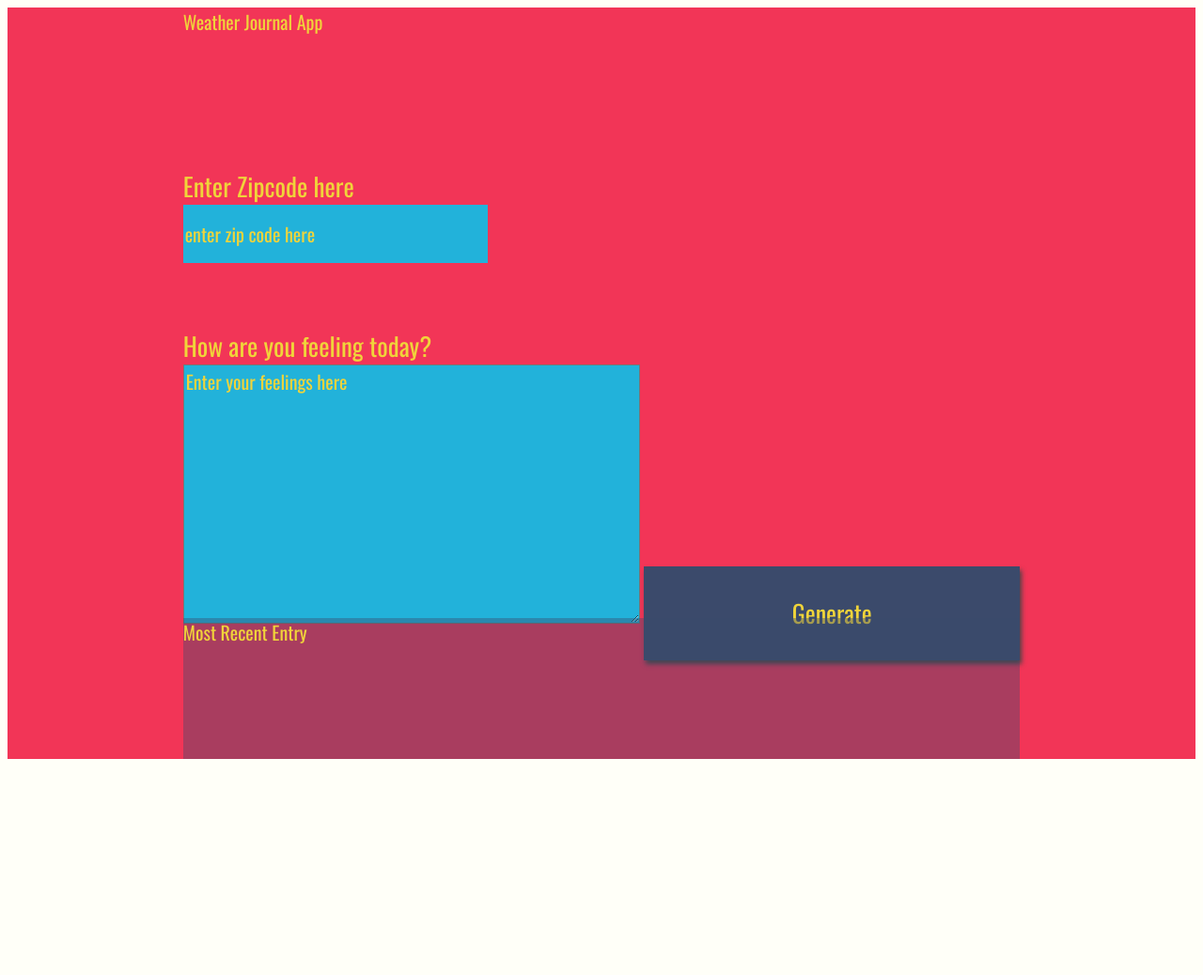
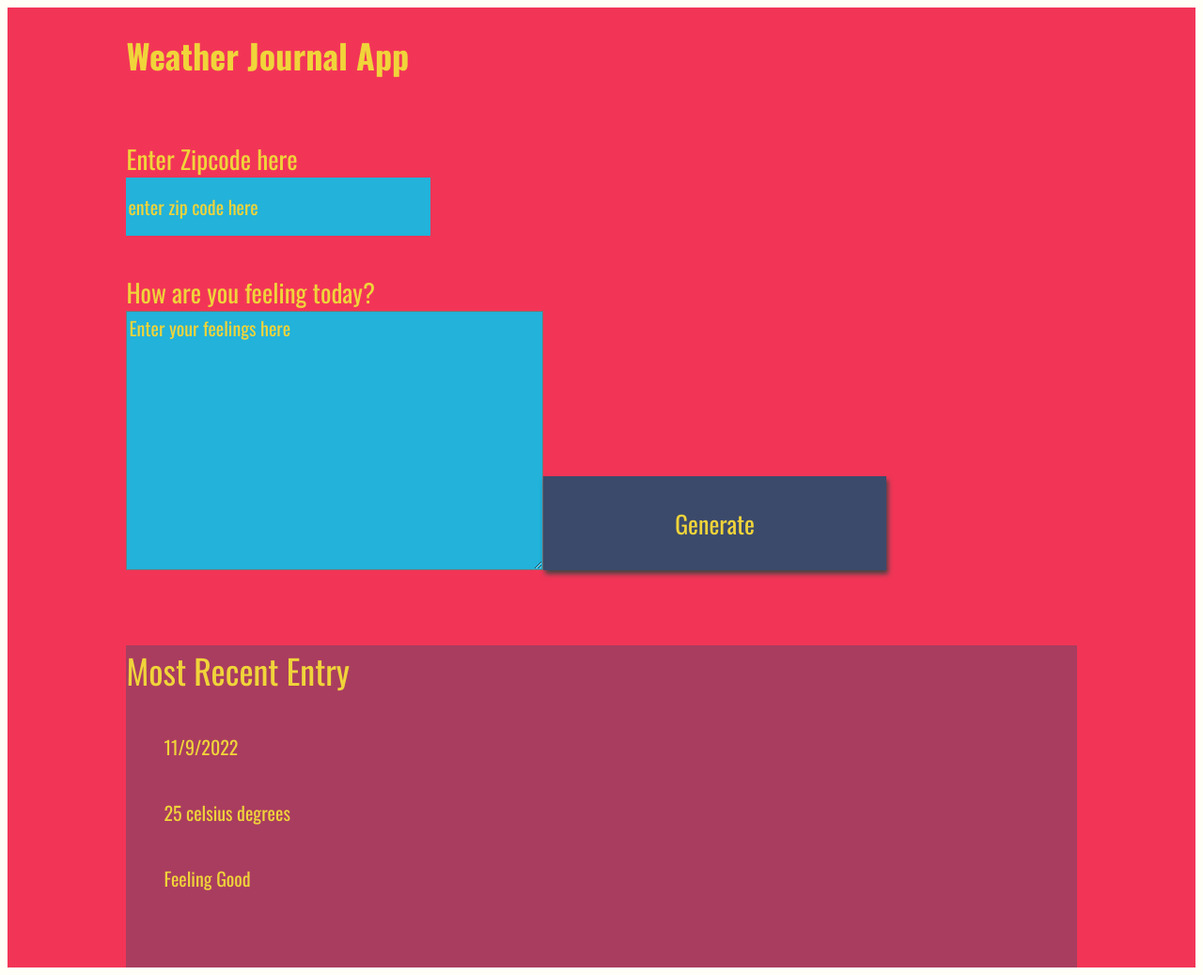
Before and after one commit to MohamedAwad9k8/Weather-Journal-App, a website with bundled scripts: page website/index.html in a window 1280 px wide. Shown: the whole page at 94% size. Before the commit the page ends 816 px from the top, so only its background shows below. Built offline with nearby package versions, Linux system fonts and the light colour scheme; a web font is replaced by a local one.

Commit message:
Adjusted UI

```diff
--- a/website/app.js
+++ b/website/app.js
@@ -9,9 +9,9 @@ const generateButton = document.getElementById("generate");
 
 // Create a new date instance dynamically with JS
 let d = new Date();
-let newDate = d.getFullYear()+ '-' + Number(d.getMonth()+1) + '-' + d.getDate();
-let newTime = 'T' + d.getHours() + ':' + Number(('0'+d.getMinutes()).slice(-2)) + ':' + d.getSeconds() + 'Z';
-let validDateTime = newDate + newTime;
+let newDate = d.getDate() + '/' + Number(d.getMonth()+1) + '/' + d.getFullYear() ;
+console.log(newDate);
+
 
 
 
--- a/website/index.html
+++ b/website/index.html
@@ -9,7 +9,7 @@
   <body>
     <div id = "app">
       <div class ="holder headline">
-    Weather Journal App
+        <h1>Weather Journal App</h1>
       </div>
       <div class ="holder zip">
         <label for="zip">Enter Zipcode here</label>
@@ -17,19 +17,21 @@
       </div>
       <div class ="holder feel">
         <label for="feelings">How are you feeling today?</label>
+        <div class="holder generate">
           <textarea class= "myInput" id="feelings" placeholder="Enter your feelings here" rows="9" cols="50"></textarea>
           <button id="generate" type = "submit"> Generate </button>
+        </div>
+
       </div>
       <div class ="holder entry">
         <div class = "title">Most Recent Entry</div>
           <div id = "entryHolder">
-    <div id = "date"></div>
-   <div id = "temp"></div>
-   <div id = "content"></div>
+            <div id = "date">11/9/2022</div>
+            <div id = "temp">25 celsius degrees</div>
+            <div id = "content">Feeling Good</div>
           </div>
       </div>
-  </div>
+
     <script src="app.js" type="text/javascript"></script>
-
   </body>
 </html>
--- a/website/style.css
+++ b/website/style.css
@@ -4,20 +4,28 @@ body{
 }
 
 #app{
-    display: grid;
-    grid-auto-rows: minmax(150px, auto);
-    /* grid-template-columns:  */
-    height:100vh;
+    width: 100%;
+    height: 100%;
+    display: flex;
+    flex-wrap: wrap;
     background: #f23557;
     color: #f0d43a;
     justify-content: center;
-    grid-gap: 1em;
+
     font-size: 20px;
     font-family: 'Oswald', sans-serif;
 }
 
 .holder{
+    width: 80%;
+    padding: 0 0 2em 0;
+}
 
+.generate {
+    display: flex;
+    flex-direction: row;
+    align-items: end;
+    justify-content: space-between;
 }
 
 .entry{
@@ -26,25 +34,26 @@ body{
 
 #entryHolder{
 
+    margin: 2em;
 }
 
 #date{
-
+    margin: 2em 0;
 }
 
 #temp{
-
+    margin: 2em 0;
 }
 
 #content{
-
+    margin: 2em 0;
 }
 
 .headline {
-
+    font-weight: bold;
 }
 .title{
-
+    font-size: 36px;
 }
 
 /*  Basic Styling To Override Default For Basic HTML Elements */
@@ -62,6 +71,7 @@ input{
     font-size: 20px;
     font-family: 'Oswald', sans-serif;
     border: none;
+    cursor: pointer;
 }
 
 button{
@@ -73,6 +83,7 @@ button{
     font-family: 'Oswald', sans-serif;
     border: none;
     box-shadow: 2px 4px 5px #444;
+    cursor: pointer;
 }
 h1{
     font-size: 36px;
@@ -83,13 +94,26 @@ textarea{
     color: #f0d43a;
     font-size: 20px;
     font-family: 'Oswald', sans-serif;
+    cursor: pointer;
 }
 /* Reset style for HTML element on active to have no border*/
 input:focus,
 select:focus,
-textarea:focus,
+textarea:focus{
+    outline: none;
+    opacity: 0.8;
+}
+
 button:focus {
     outline: none;
+}
+
+button:hover{
+    background-color: #22b2da;
+}
+
+.entry:hover{
+    background: rgba(34, 178, 218, 0.7);
 }
 /* Style for Placeholder Text*/
 ::placeholder { /* Firefox, Chrome, Opera */
```
Lines whose indentation alone changed are shown as unchanged.
